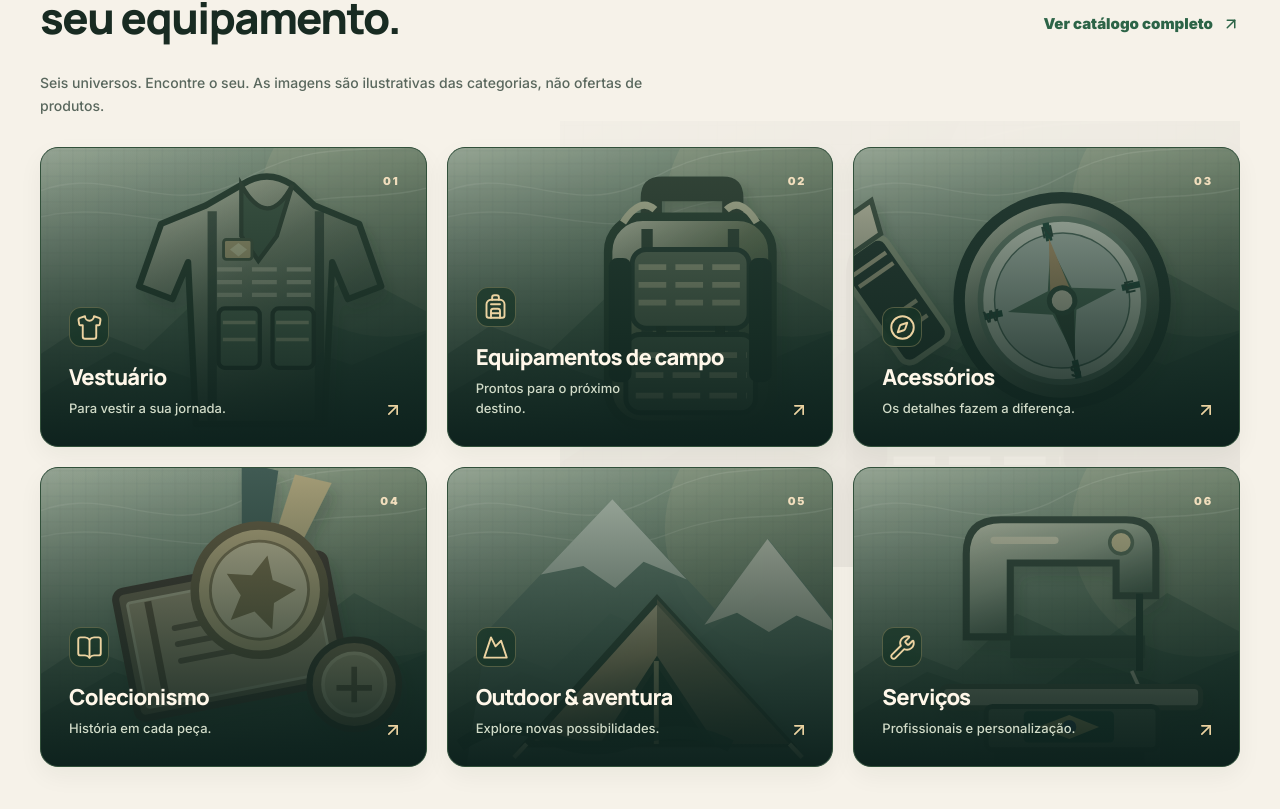
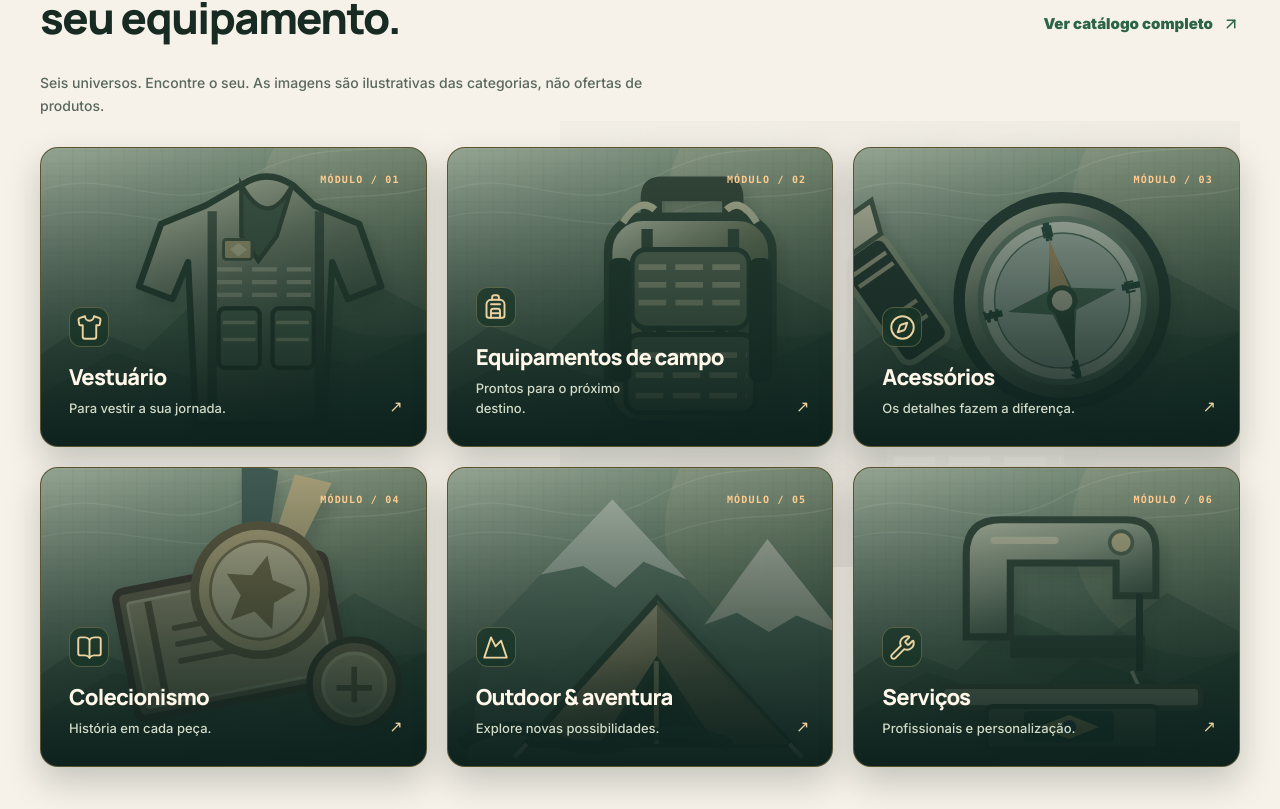
Before and after one commit to Jonbarcost/SouBarcos, a Next.js app in the folder brasil-force-app/: page / in a window 1280 px wide. Shown: the part 1551-2360 px from the top of the page. Built offline with nearby package versions, Linux system fonts and the light colour scheme.

Commit message:
feat(home): phase 3 mission modules with 3D tilt and route scan transition

```diff
--- a/brasil-force-app/src/app/layout.tsx
+++ b/brasil-force-app/src/app/layout.tsx
@@ -5,6 +5,7 @@ import "./globals.css";
 import "./immersive.css";
 import "./operations-tokens.css";
 import "./operations-hero.css";
+import "./mission-modules.css";
 const inter = Inter({ subsets: ["latin"], display: "swap", variable: "--font-inter" });
 const manrope = Manrope({ subsets: ["latin"], display: "swap", variable: "--font-manrope" });
 export const dynamic = "force-dynamic";
--- /dev/null
+++ b/brasil-force-app/src/app/mission-modules.css
@@ -0,0 +1,16 @@
+/* Phase 3: six opt-in mission modules; original catalog routes unchanged. */
+.ops-mission-module{--ops-tilt-x:0deg;--ops-tilt-y:0deg;transform:perspective(900px) rotateX(var(--ops-tilt-x)) rotateY(var(--ops-tilt-y));transform-style:preserve-3d;will-change:transform;position:relative;isolation:isolate;overflow:hidden;border:1px solid #f28b3550;box-shadow:0 15px 35px #07140d35,inset 0 0 0 1px #e9e1d115;transition:transform .18s ease-out,box-shadow .25s,border-color .25s}
+.ops-mission-module::after{content:"";position:absolute;inset:0;z-index:1;pointer-events:none;background:linear-gradient(110deg,transparent 35%,#f28b351c 50%,transparent 65%);transform:translateX(-140%);transition:transform .6s ease}
+.ops-mission-module:hover{transform:perspective(900px) rotateX(var(--ops-tilt-x)) rotateY(var(--ops-tilt-y));border-color:#f28b35;box-shadow:0 26px 55px #07140d75,0 0 24px #f28b3522}
+.ops-mission-module:hover::after,.ops-mission-module:focus-visible::after{transform:translateX(140%)}
+.ops-mission-module .bf-category-media{transform:translateZ(-1px) scale(1.04);transition:transform .45s ease,filter .45s ease}
+.ops-mission-module:hover .bf-category-media{transform:translateZ(-1px) scale(1.12);filter:saturate(1.13)}
+.ops-mission-module .bf-category-index{font-family:var(--ops-font-hud);letter-spacing:.12em;color:#ffcb8e;font-size:10px}
+.ops-mission-module .bf-category-title,.ops-mission-module .bf-category-desc,.ops-mission-module .bf-category-icon{transform:translateZ(22px)}
+.ops-mission-module .bf-category-title{font-family:var(--ops-font-display)}
+.ops-module-scan{position:absolute;z-index:2;inset:0;pointer-events:none;opacity:0;background:repeating-linear-gradient(0deg,transparent 0 5px,#e9e1d112 6px,transparent 7px);transition:opacity .25s}
+.ops-mission-module:hover .ops-module-scan,.ops-mission-module:focus-visible .ops-module-scan{opacity:.55}
+.ops-route-scan{position:fixed;inset:0;z-index:9999;pointer-events:none;background:linear-gradient(to bottom,transparent 0%,#f28b3533 44%,#f28b35a8 50%,#10171455 55%,transparent 100%);animation:ops-route-sweep .27s ease-in forwards}
+@keyframes ops-route-sweep{from{transform:translateY(-100%);opacity:0}25%{opacity:1}to{transform:translateY(100%);opacity:0}}
+@media(hover:none),(pointer:coarse){.ops-mission-module,.ops-mission-module:hover{transform:none;will-change:auto}.ops-mission-module .bf-category-media{transform:none}.ops-mission-module:hover .bf-category-media{transform:none}}
+@media(prefers-reduced-motion:reduce){.ops-mission-module,.ops-mission-module:hover,.ops-mission-module .bf-category-media,.ops-mission-module:hover .bf-category-media{transform:none!important;transition:none!important}.ops-route-scan{display:none}.ops-module-scan{display:none}}
--- a/brasil-force-app/src/app/page.tsx
+++ b/brasil-force-app/src/app/page.tsx
@@ -1,6 +1,7 @@
 import Link from "next/link";
 import { HeroLandscape } from "@/components/hero-landscape";
 import { OperationsHeroHUD } from "@/components/operations-hero-hud";
+import { MissionModule } from "@/components/mission-module";
 import {
   ArrowRight,
   ArrowUpRight,
@@ -210,28 +211,8 @@ export default function Home() {
         </p>
         <div className="bf-category-grid">
           {categories.map(({ slug, title, image, desc, icon: Icon }, index) => (
-            <Link
-              className="bf-category-card"
-              href={"/catalogo?categoria=" + slug}
-              key={slug}
-            >
-              <span
-                className="bf-category-media"
-                style={{ backgroundImage: `url("${image}")` }}
-                aria-hidden="true"
-              />
-              <span className="bf-category-index">0{index + 1}</span>
-              <span className="bf-category-icon">
-                <Icon size={27} strokeWidth={1.7} aria-hidden="true" />
-              </span>
-              <span className="bf-category-title">{title}</span>
-              <span className="bf-category-desc">{desc}</span>
-              <span className="bf-category-link">
-                <ArrowUpRight size={20} aria-hidden="true" />
-              </span>
-            </Link>
-          ))}
-        </div>
+            <MissionModule key={slug} href={"/catalogo?categoria=" + slug} title={title} description={desc} image={image} index={index} icon={<Icon size={27} strokeWidth={1.7} aria-hidden="true" />} />
+          ))}       </div>
       </section>
 
       <section className="bf-legacy-teaser" aria-labelledby="legacy-title">
--- /dev/null
+++ b/brasil-force-app/src/components/mission-module.tsx
@@ -0,0 +1,25 @@
+"use client";
+import Link from "next/link";
+import { useRouter } from "next/navigation";
+import { useEffect, useRef, useState, type CSSProperties, type MouseEvent, type PointerEvent, type ReactNode } from "react";
+
+type Props={href:string;title:string;description:string;image:string;index:number;icon:ReactNode};
+export function MissionModule({href,title,description,image,index,icon}:Props){
+ const router=useRouter();const [tilt,setTilt]=useState({x:0,y:0});const [leaving,setLeaving]=useState(false);const timer=useRef<ReturnType<typeof setTimeout>|null>(null);
+ useEffect(()=>()=>{if(timer.current)clearTimeout(timer.current)},[]);
+ function move(e:PointerEvent<HTMLAnchorElement>){if(e.pointerType!=="mouse"||window.matchMedia("(prefers-reduced-motion: reduce)").matches)return;const b=e.currentTarget.getBoundingClientRect();setTilt({x:((e.clientY-b.top)/b.height-.5)*-9,y:((e.clientX-b.left)/b.width-.5)*9})}
+ function navigate(e:MouseEvent<HTMLAnchorElement>){if(e.button!==0||e.metaKey||e.ctrlKey||e.shiftKey||e.altKey||window.matchMedia("(prefers-reduced-motion: reduce)").matches)return;e.preventDefault();if(leaving)return;setLeaving(true);timer.current=setTimeout(()=>router.push(href),260)}
+ const style={"--ops-tilt-x":tilt.x+"deg","--ops-tilt-y":tilt.y+"deg"} as CSSProperties;
+ return <>
+ <Link href={href} onClick={navigate} onPointerMove={move} onPointerLeave={()=>setTilt({x:0,y:0})} className="bf-category-card ops-mission-module" style={style} aria-label={title+" — explorar módulo de missão"}>
+  <span className="bf-category-media" style={{backgroundImage:`url("${image}")`}} aria-hidden="true"/>
+  <span className="ops-module-scan" aria-hidden="true"/>
+  <span className="bf-category-index ops-hud">MÓDULO / {String(index+1).padStart(2,"0")}</span>
+  <span className="bf-category-icon">{icon}</span>
+  <span className="bf-category-title">{title}</span>
+  <span className="bf-category-desc">{description}</span>
+  <span className="bf-category-link" aria-hidden="true">↗</span>
+ </Link>
+ {leaving&&<span className="ops-route-scan" aria-hidden="true"/>}
+ </>;
+}
```
